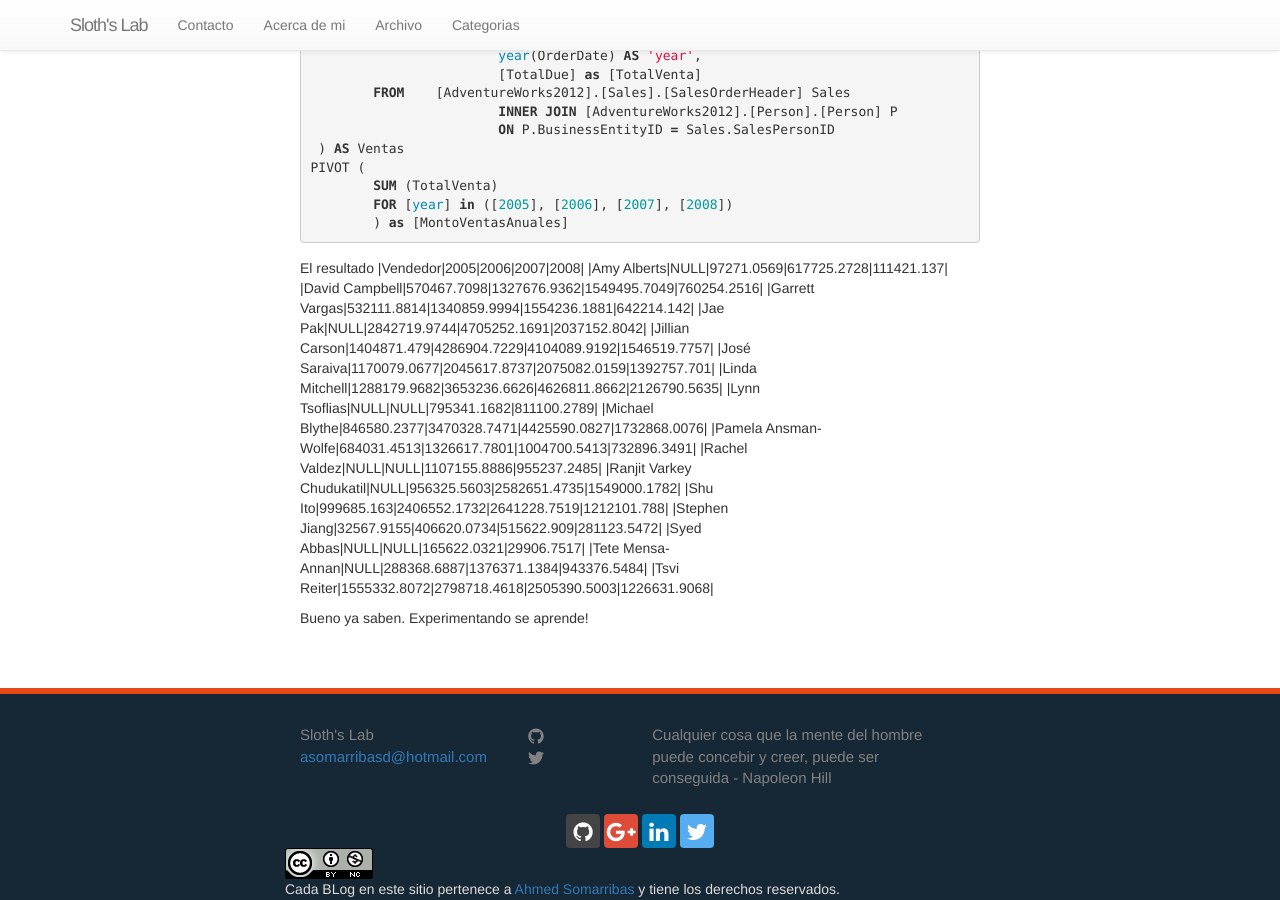
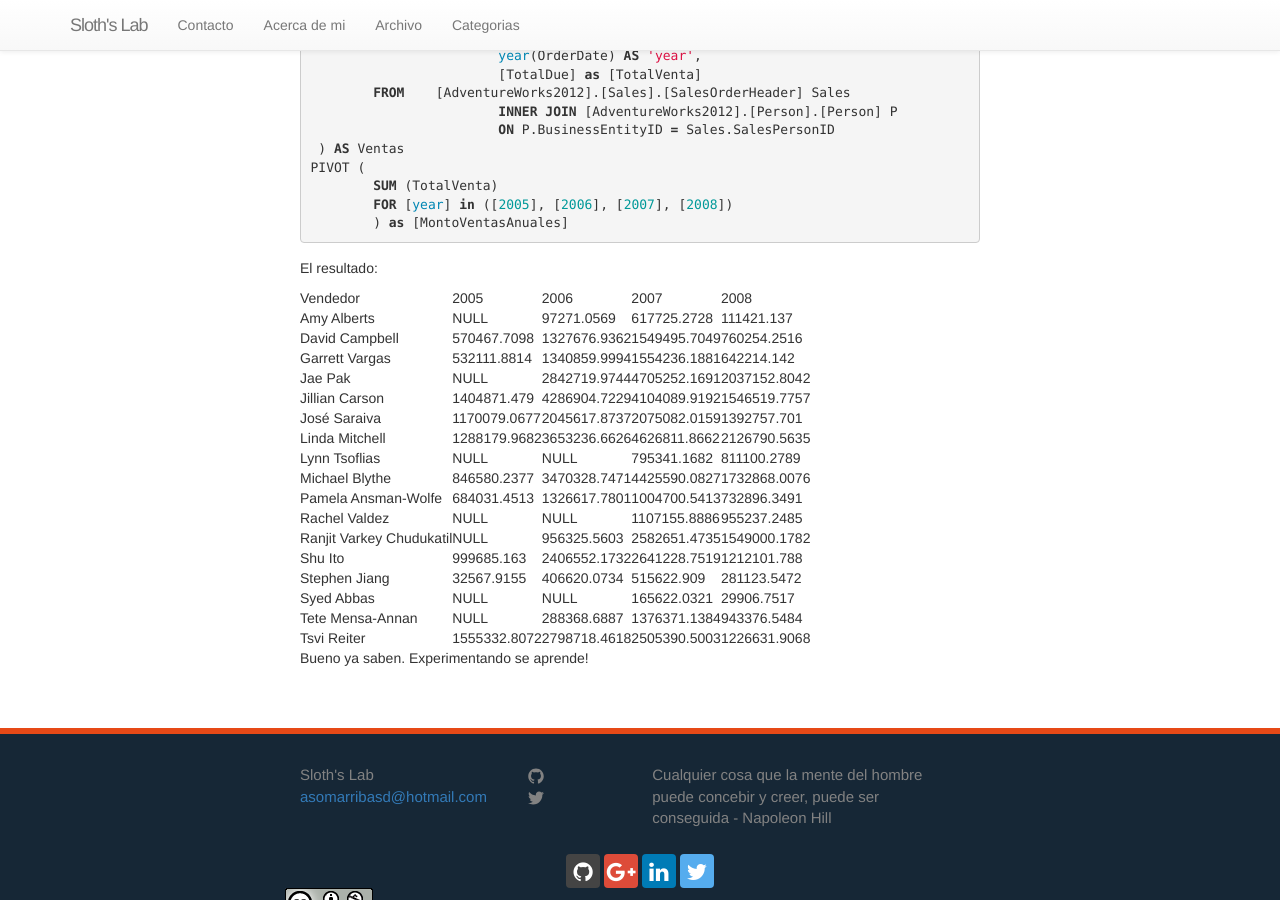
Before and after one commit to asomarribasd/asomarribasd.github.io, a Jekyll site: the page built from _posts/2015-12-15-tablas-pivote-SQL-Server.markdown, in a window 1280 px wide and 900 px high, scrolled down 2984 px. Built offline with Jekyll 4.4.1, drawn with Linux system fonts in a browser that asks for light colours; nearby versions of some CDN libraries; comment, search, counter and statistics services are not loaded.

Commit message:
Change on table display

```diff
--- a/_posts/2015-12-15-tablas-pivote-SQL-Server.markdown
+++ b/_posts/2015-12-15-tablas-pivote-SQL-Server.markdown
@@ -174,7 +174,8 @@ PIVOT (
 
 {% endhighlight %}
 
-El resultado
+El resultado:
+
 |Vendedor|2005|2006|2007|2008|
 |Amy Alberts|NULL|97271.0569|617725.2728|111421.137|
 |David Campbell|570467.7098|1327676.9362|1549495.7049|760254.2516|
```
